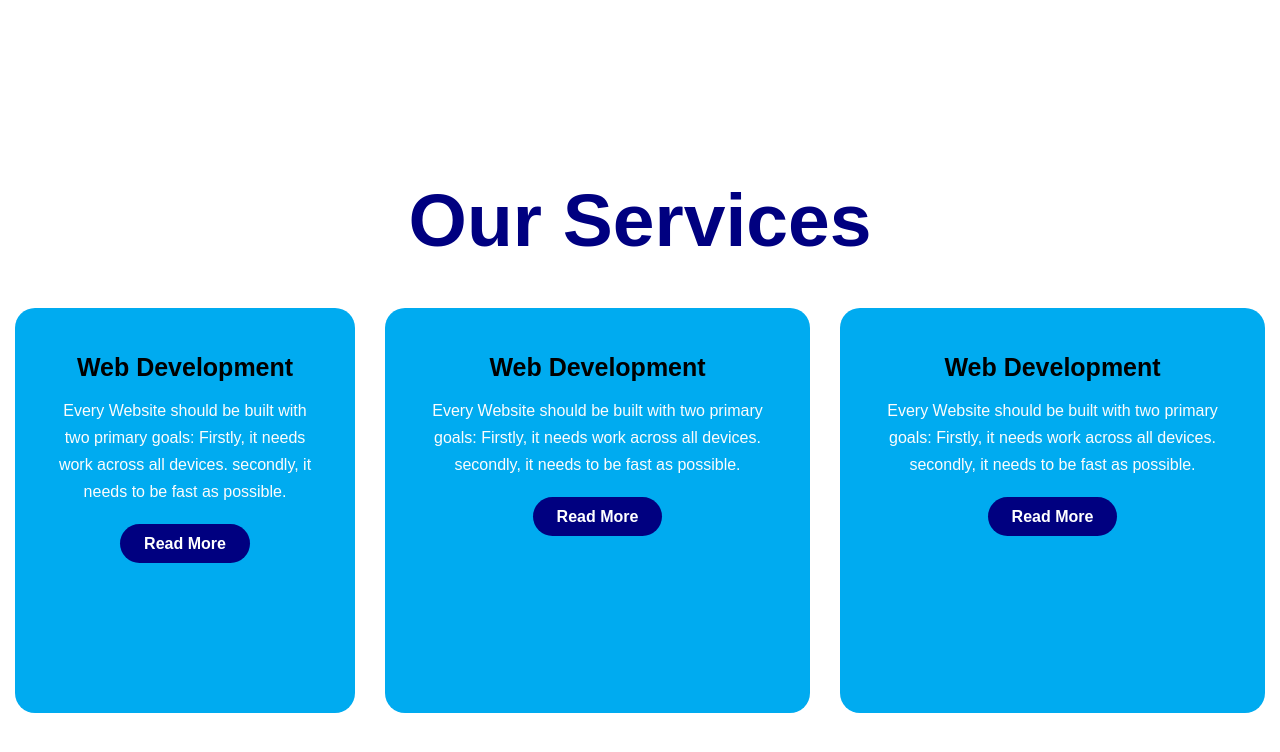
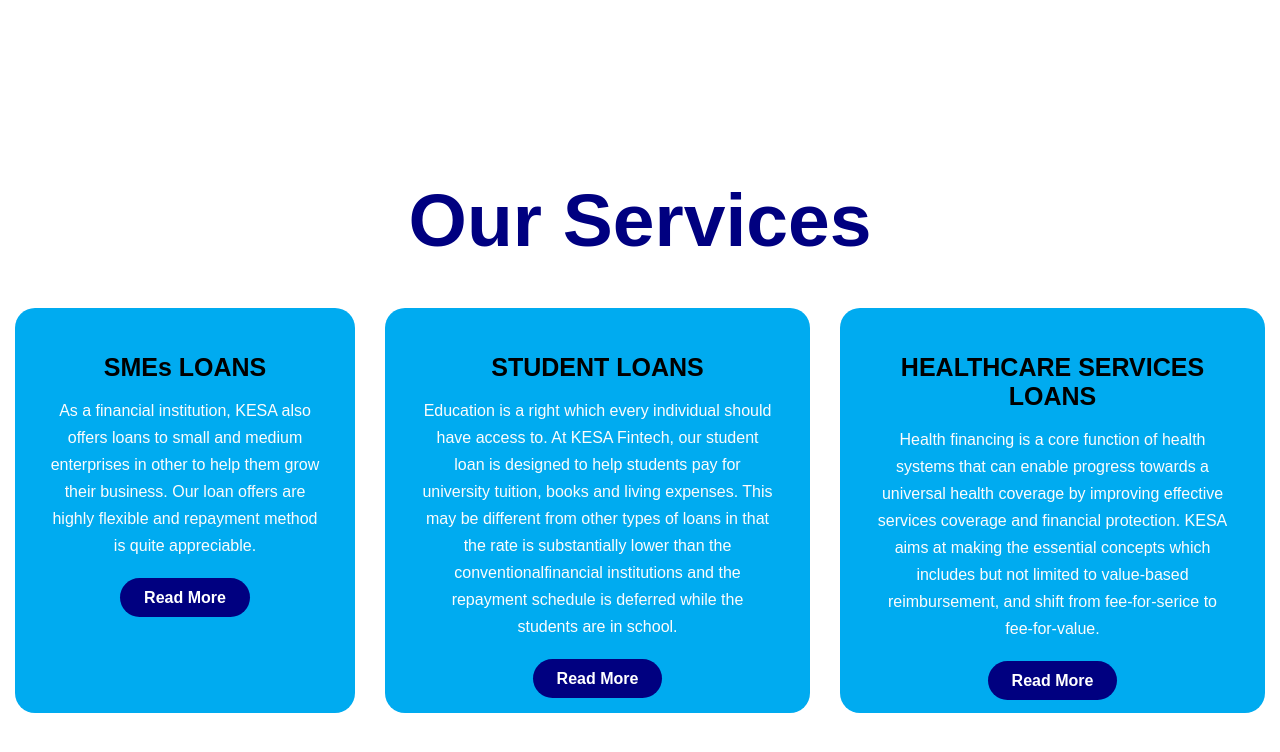
Before and after one commit to Andrewgatez/KESA-PROJECT, a plain HTML site: page index.html in a window 1280 px wide. Shown: the part 1052-1804 px from the top of the page. Drawn offline with Linux system fonts and the light colour scheme.

```diff
--- a/css/main.css
+++ b/css/main.css
@@ -1,16 +1,17 @@
-*{
+* {
     margin: 0;
     padding: 0;
     font-family: sans-serif;
+}
 
-}
-hero{
+hero {
     position: relative;
     width: 100%;
     height: 100vh;
     background: white;
 }
-nav{
+
+nav {
     display: flex;
     width: 88%;
     margin: auto;
@@ -18,21 +19,25 @@ nav{
     align-items: center;
     justify-content: space-between;
 }
-nav ul li{
+
+nav ul li {
     display: inline-block;
     list-style: none;
     margin: 15px 40px;
     text-transform: uppercase;
 }
-nav ul li a{
+
+nav ul li a {
     text-decoration: none;
-    color:#000080;
+    color: #000080;
     font-weight: bold;
 }
-nav ul li a:hover{
+
+nav ul li a:hover {
     color: #00abf0;
 }
-button{
+
+button {
     background-color: #000080;
     color: white;
     text-decoration: none;
@@ -42,20 +47,24 @@ button{
     padding: 9px 40px;
     border-radius: 30px;
     transition: .4s;
-    margin-left:20px ;
+    margin-left: 20px;
 }
-button:hover{
+
+button:hover {
     background-color: transparent;
     border: 2px solid #000080;
     cursor: pointer;
 }
-.mobile img{
+
+.mobile img {
     width: 60%;
 }
-.mobile-text{
+
+.mobile-text {
     width: 550px;
 }
-.mobile{
+
+.mobile {
     width: 1130px;
     max-width: 95%;
     margin: 0 auto;
@@ -63,7 +72,8 @@ button:hover{
     align-items: center;
     justify-content: space-around;
 }
-.mobile-text h1{
+
+.mobile-text h1 {
     color: #00abf0;
     font-size: 75px;
     font-family: cursive;
@@ -71,7 +81,8 @@ button:hover{
     margin-bottom: 50px;
     margin-top: 70px;
 }
-.about{
+
+.about {
     width: 1130px;
     max-width: 95%;
     margin: 0 auto;
@@ -79,20 +90,24 @@ button:hover{
     align-items: center;
     justify-content: space-around;
 }
+
+
 /* .about img{
     width: 60%;
 }
 .about-text{
     width: 550px;
 } */
-.about-text h2{
+
+.about-text h2 {
     color: #000080;
     font-size: 75px;
     width: 1130px;
     margin: 30px auto;
     text-align: center;
 }
-.about-text p{
+
+.about-text p {
     color: #00abf0;
     font-size: 25px;
     font-family: cursive;
@@ -100,35 +115,41 @@ button:hover{
     margin-bottom: 50px;
     margin-top: 70px;
 }
-.service{
+
+.service {
     background: white;
     width: 100%;
     padding: 100px 0px;
 }
-.title h2{
+
+.title h2 {
     color: #000080;
     font-size: 75px;
     width: 1130px;
     margin: 30px auto;
     text-align: center;
 }
-.box{
+
+.box {
     display: flex;
     justify-content: center;
     align-items: center;
     min-height: 400px;
 }
-.card{
+
+.card {
     height: 365px;
     width: 355px;
     padding: 20px 35px;
     background: #00abf0;
     border-radius: 20px;
     margin: 15px;
-    position:relative;
+    position: relative;
+    /* flex-grow: inherit; */
     overflow: hidden;
     text-align: center;
 }
+
 .card i {
     font-size: 50px;
     display: block;
@@ -136,18 +157,26 @@ text-align: center;
     margin: 25px 0px;
     color: #000080;
 }
-h5{
+
+h5 {
     color: black;
     font-size: 25px;
     margin-bottom: 15px;
 }
-.pra p{
+
+.pra p {
     color: #fcfcfc;
     font-size: 16px;
     line-height: 27px;
     margin-bottom: 25px;
 }
-.card .button{
+
+a .btn-area {
+    text-decoration: none;
+    color: white;
+}
+
+.card .button {
     background-color: #000080;
     color: white;
     text-decoration: none;
@@ -157,7 +186,8 @@ h5{
     border-radius: 30px;
     transition: .4s;
 }
-.card .button:hover{
+
+.card .button:hover {
     background-color: transparent;
     border: 2px solid #000080;
     cursor: pointer;
--- a/index.html
+++ b/index.html
@@ -1,11 +1,13 @@
 <!DOCTYPE html>
 <html lang="en">
+
 <head>
     <meta charset="UTF-8">
     <meta http-equiv="X-UA-Compatible" content="IE=edge">
     <meta name="viewport" content="width=device-width, initial-scale=1.0">
     <title>KESA FINTECH</title>
     <link rel="stylesheet" href="./css/main.css">
+
     <body>
         <div class="hero">
             <nav>
@@ -13,7 +15,7 @@
                 <ul>
                     <li><a href="#">home</a></li>
                     <li><a href="#">about</a></li>
-                <li><a href="#">service</a></li>
+                    <li><a href="#SERVICES">service</a></li>
                     <li><a href="#">team</a></li>
                     <li><a href="#">contact</a></li>
                 </ul>
@@ -28,23 +30,25 @@
             <div class="about">
                 <div class="about-text">
                     <h2>About Us</h2>
-               <p>KESA was started in 2022 by a group of people from different financial sector backgrounds who shared a common dream:<br> one of challenging the status quo. At the core of KESA, we empower our clients which are students of all academic institutions<br>
-                to help save, invest and most importantly acquire loans for their academic pursuits. However, the students are our greatest asset and at KESA, we help build tomorrow's leaders.</p>
+                    <p>KESA was started in 2022 by a group of people from different financial sector backgrounds who shared a common dream:<br> one of challenging the status quo. At the core of KESA, we empower our clients which are students of all academic
+                        institutions
+                        <br> to help save, invest and most importantly acquire loans for their academic pursuits. However, the students are our greatest asset and at KESA, we help build tomorrow's leaders.</p>
                 </div>
                 <!-- <img src="./images/themm.png" alt=""> -->
 
             </div>
             <div class="service">
+                <a name="SERVICES"></a>
                 <div class="title">
                     <h2>Our Services</h2>
                 </div>
                 <div class="box">
                     <div class="card">
                         <i class="fas fa-bars"></i>
-                <h5>Web Development</h5>
+                        <h5>SMEs LOANS</h5>
                         <div class="pra">
-                    <p>Every Website should be built with two primary goals: Firstly, it needs
-                    work across all devices. secondly, it needs to be fast as possible.</p>
+                            <p>As a financial institution, KESA also offers loans to small and medium enterprises in other to help them grow their business. Our loan offers are highly flexible and repayment method is quite appreciable.
+                            </p>
                             <p style="text-align: center;">
                                 <a class="button" href="#">Read More</a>
                             </p>
@@ -54,10 +58,10 @@
                     <div class="box">
                         <div class="card">
                             <i class="fas fa-bars"></i>
-                        <h5>Web Development</h5>
+                            <h5>STUDENT LOANS</h5>
                             <div class="pra">
-                            <p>Every Website should be built with two primary goals: Firstly, it needs
-                            work across all devices. secondly, it needs to be fast as possible.</p>
+                                <p>Education is a right which every individual should have access to. At KESA Fintech, our student loan is designed to help students pay for university tuition, books and living expenses. This may be different from other types
+                                    of loans in that the rate is substantially lower than the conventionalfinancial institutions and the repayment schedule is deferred while the students are in school.</p>
                                 <p style="text-align: center;">
                                     <a class="button" href="#">Read More</a>
                                 </p>
@@ -67,10 +71,11 @@
                         <div class="box">
                             <div class="card">
                                 <i class="fas fa-bars"></i>
-                                <h5>Web Development</h5>
+                                <h5>HEALTHCARE SERVICES LOANS</h5>
                                 <div class="pra">
-                                    <p>Every Website should be built with two primary goals: Firstly, it needs
-                                    work across all devices. secondly, it needs to be fast as possible.</p>
+                                    <p>Health financing is a core function of health systems that can enable progress towards a universal health coverage by improving effective services coverage and financial protection. KESA aims at making the essential
+                                        concepts which includes but not limited to value-based reimbursement, and shift from fee-for-serice to fee-for-value.
+                                    </p>
                                     <p style="text-align: center;">
                                         <a class="button" href="#">Read More</a>
                                     </p>
@@ -81,4 +86,5 @@
 
 
     </body>
+
 </html>
```
Lines whose indentation alone changed are shown as unchanged.
